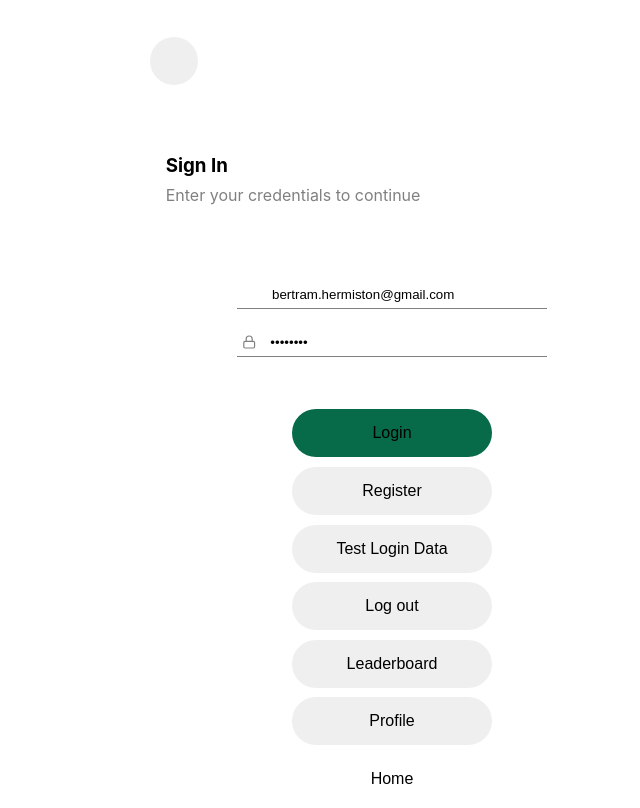
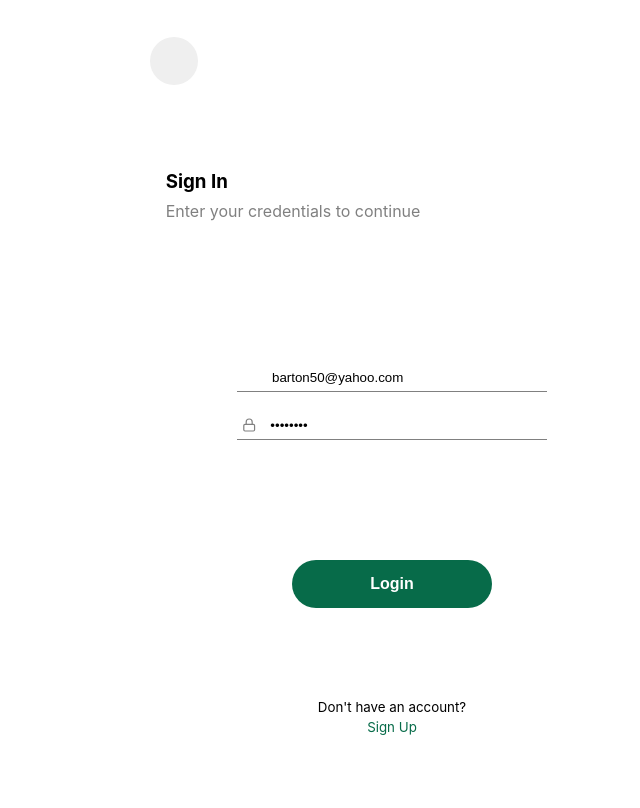
Before and after one commit to codeforsanjose/litter.ai, a React (Create React App) app in the folder client/: page /login in a window 1280 px wide. Shown: the whole page, without its empty margins (248-888 px from the left). Built offline with nearby package versions, Linux system fonts and the light colour scheme; some icons are missing.

Commit message:
🔓Login page completed and hooked up.

```diff
--- a/client/src/App.jsx
+++ b/client/src/App.jsx
@@ -34,7 +34,7 @@ export default function App() {
           <Route path="/leaderboard" element={<Leaderboard />} />
           <Route path="/profile" element={<Profile user={user} setUser={setUser} />} />
           <Route path="/register" element={<Register />} />
-          <Route path="/login" element={<Login user={user} setUser={setUser} />} />
+          <Route path="/login" element={<Login setUser={setUser} />} />
           <Route path="/success/:category" element={<SuccessfulSubmission />} />
           <Route path="/404" element={<PageNotFound />} />
           <Route path="*" element={<Navigate to="/404" replace />} />
--- a/client/src/Components/Login.jsx
+++ b/client/src/Components/Login.jsx
@@ -1,24 +1,25 @@
 import React, { useState } from 'react';
-import Cookies from 'js-cookie';
-import { Link } from 'react-router-dom';
+import { Link, useNavigate } from 'react-router-dom';
 import { FaAngleLeft, FaRegEnvelope } from 'react-icons/fa6';
 import { FiLock } from 'react-icons/fi';
-import { fetchLogin, fetchLogOut } from '../utils/fetchUserData';
+import { fetchLogin } from '../utils/fetchUserData';
 import '../css/Login.css';
 
-export default function Login({ user, setUser }) {
+export default function Login({ setUser }) {
   const [loginData, setLoginData] = useState({
-    email: 'bertram.hermiston@gmail.com',
+    email: 'barton50@yahoo.com',
     password: 'password',
   });
 
   const [invalidLogin, setInvalidLogin] = useState(false);
+  const navigate = useNavigate();
 
   const handleLogin = async () => {
     try {
       const response = await fetchLogin(loginData);
       setUser(response.user.displayUsername);
       setInvalidLogin(false);
+      navigate('/');
     } catch (err) {
       setInvalidLogin(true);
       console.error(err);
@@ -28,14 +29,6 @@ export default function Login({ user, setUser }) {
   const handleChange = (e) => {
     e.preventDefault();
     setLoginData({ ...loginData, [e.target.id]: e.target.value });
-  };
-
-  const handleCheck = () => {
-    const token = Cookies.get('authToken');
-    const userData = Cookies.get('username');
-    console.log('user: ', user);
-    console.log('token: ', token);
-    console.log('userCookie: ', userData);
   };
 
   return (
@@ -87,39 +80,19 @@ export default function Login({ user, setUser }) {
         <button
           type="button"
           onClick={handleLogin}
-          className="login-button"
+          id="login-button"
         >
           Login
         </button>
-        <Link to="/register">
-          <button type="button">Register</button>
-        </Link>
-        <button
-          type="button"
-          onClick={handleCheck}
-        >
-          Test Login Data
-        </button>
-        <button
-          type="button"
-          onClick={async () => {
-            await fetchLogOut();
-            await setUser(null);
-          }}
-        >
-          Log out
-        </button>
-        <Link to="/leaderboard">
-          <button type="button">Leaderboard</button>
-        </Link>
-        <Link to="/profile">
-          <button type="button">Profile</button>
-        </Link>
-        <Link to="/">
-          <button className="button-home" type="button">
-            Home
-          </button>
-        </Link>
+        <div className="sign-up">
+          <small>Don&apos;t have an account?</small>
+          <Link
+            to="/register"
+            className="register-button"
+          >
+            <small>Sign Up</small>
+          </Link>
+        </div>
       </div>
     </div>
   );
--- a/client/src/Components/Register.jsx
+++ b/client/src/Components/Register.jsx
@@ -1,7 +1,48 @@
 import React from 'react';
+import Cookies from 'js-cookie';
+import { Link } from 'react-router-dom';
+import { fetchLogOut } from '../utils/fetchUserData';
 
-export default function Register() {
+export default function Register({ user, setUser }) {
+  const handleCheck = () => {
+    const token = Cookies.get('authToken');
+    const userData = Cookies.get('username');
+    console.log('user: ', user);
+    console.log('token: ', token);
+    console.log('userCookie: ', userData);
+  };
+
   return (
-    <div>Registration page</div>
+    <div className="register-container main-container">
+      <div>Registration page</div>
+      <div className="lower-buttons">
+        <button
+          type="button"
+          onClick={handleCheck}
+        >
+          Test Login Data
+        </button>
+        <button
+          type="button"
+          onClick={async () => {
+            await fetchLogOut();
+            await setUser(null);
+          }}
+        >
+          Log out
+        </button>
+        <Link to="/leaderboard">
+          <button type="button">Leaderboard</button>
+        </Link>
+        <Link to="/profile">
+          <button type="button">Profile</button>
+        </Link>
+        <Link to="/">
+          <button className="button-home" type="button">
+            Home
+          </button>
+        </Link>
+      </div>
+    </div>
   );
 }
--- a/client/src/css/Login.css
+++ b/client/src/css/Login.css
@@ -7,7 +7,7 @@
 }
 
 .login-header-text {
-  margin: 4rem 0 0 1rem;
+  margin: 5rem 0 0 1rem;
 }
 
 .login-header-text h3, .login-header-text p {
@@ -65,7 +65,23 @@
   max-width: 200px;
 }
 
-.login-button {
+#login-button {
   background-color: var(--main-green);
   color: white;
+  font-weight: bold;
 }
+
+.sign-up {
+  margin: 1rem;
+  text-align: center;
+}
+
+.sign-up p {
+  margin: 0.25rem;
+}
+
+.register-button {
+  display: block;
+  color: var(--main-green);
+  text-decoration: none;
+}
--- a/client/src/utils/fetch.js
+++ b/client/src/utils/fetch.js
@@ -4,7 +4,7 @@ import URLpath from './URLpath';
 
 export default async function fetchData(path, method, body) {
   const token = Cookies.get('authToken');
-  let properties = {
+  const properties = {
     method,
     headers: {
       'Content-Type': 'application/json',
@@ -13,7 +13,7 @@ export default async function fetchData(path, method, body) {
   // Leaderboard queries for the user's stats if they are logged in
   if (token) { properties.headers.Authorization = `Bearer ${token}`; }
   // Body is the email and password for logging in
-  if (body) { properties = { ...properties, body: JSON.stringify(body) }; }
+  if (body) { properties.body = JSON.stringify(body); }
 
   try {
     const res = await fetch(URLpath(path), properties);
```
